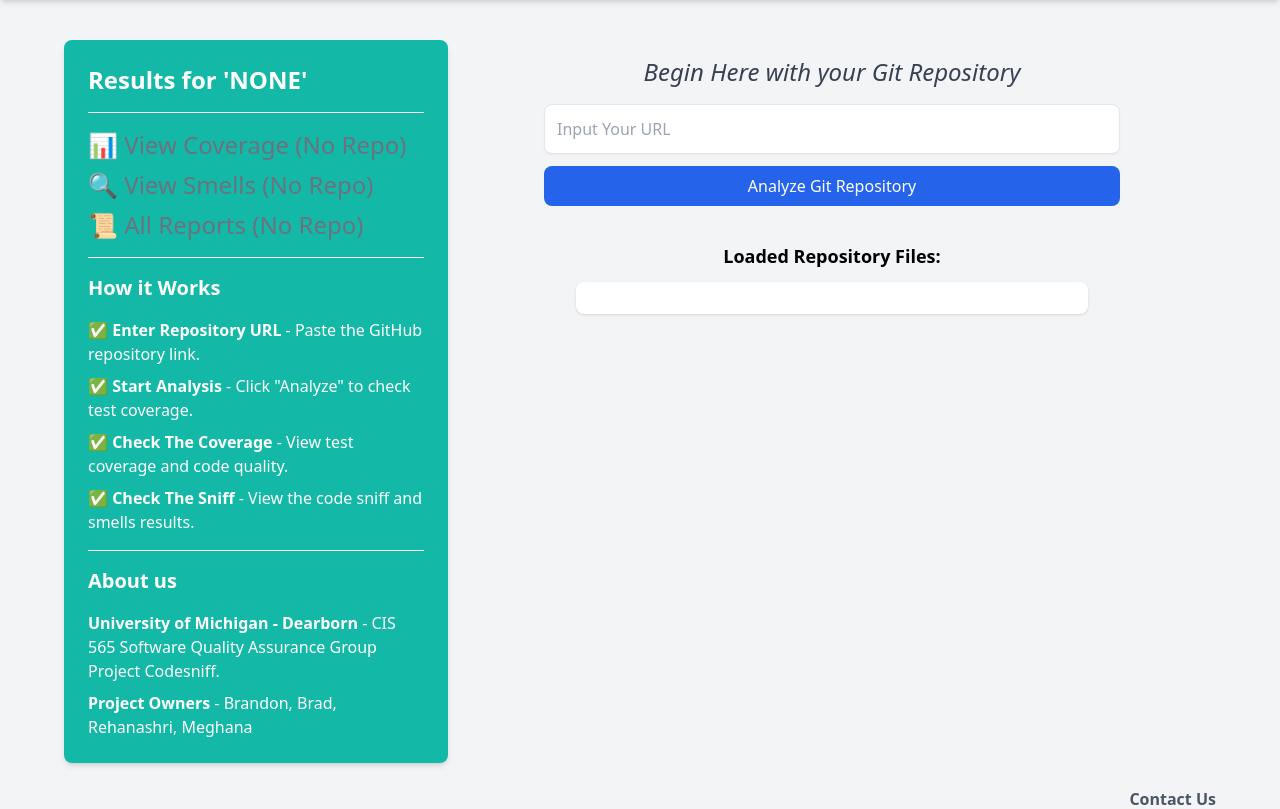
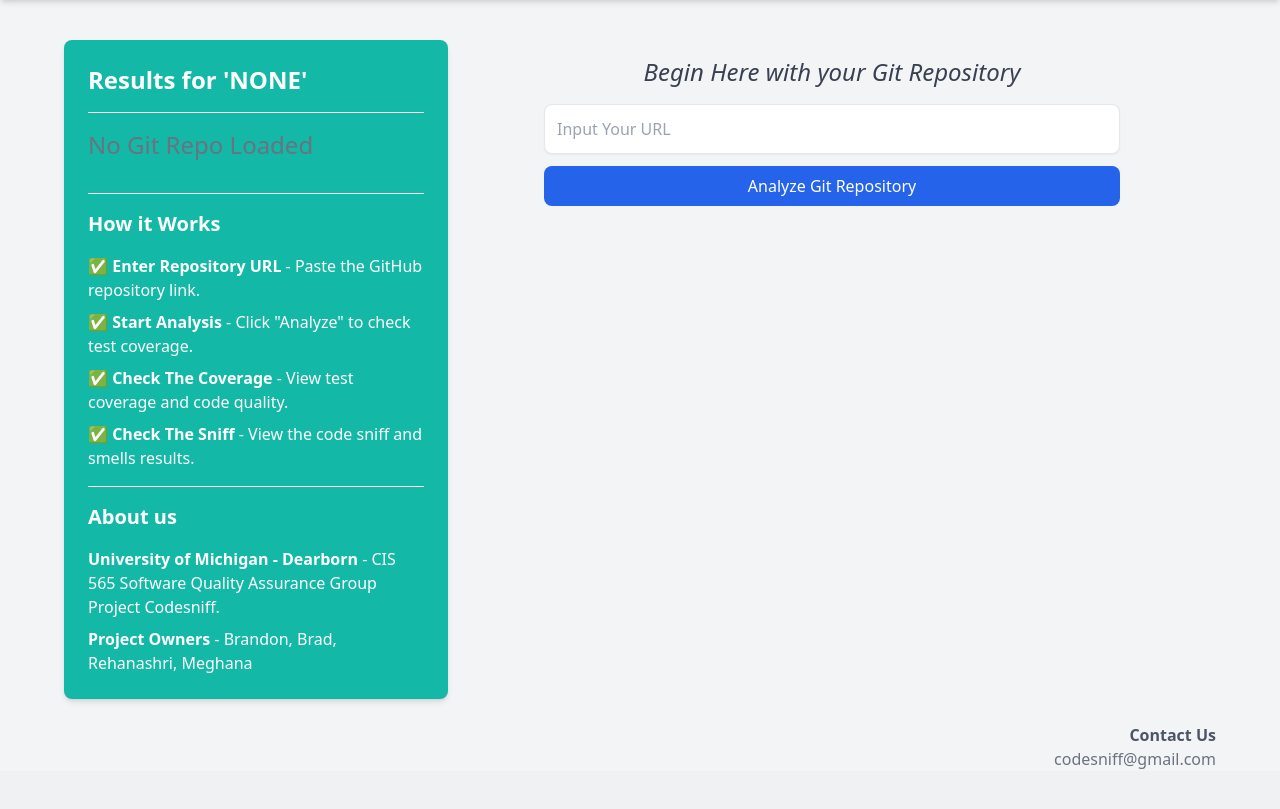
Before and after one commit to btbyard/CodeSniff, a Django app: template GitHubRepos/templates/home.html in a window 1280 px wide. Shown: the part 72-881 px from the top of the page. After the commit the page ends 841 px from the top, so only its background shows below. Run offline with Django 5.2, Linux system fonts and the light colour scheme; the template is opened without the code that fills it, so the values that code supplies are empty; some libraries are stand-ins or nearby versions.

Commit message:
updates to home page links and how they populate

```diff
--- a/GitHubRepos/templates/home.html
+++ b/GitHubRepos/templates/home.html
@@ -19,9 +19,9 @@
 
             <!-- Sidebar Navigation Links -->
             <nav class="flex flex-col space-y-2 text-2xl">
-                <a id="viewCoverage" href="#" class="text-gray-500 pointer-events-none">📊 View Coverage (No Repo)</a>
-                <a id="viewSmells" href="#" class="text-gray-500 pointer-events-none">🔍 View Smells (No Repo)</a>
-                <a id="allReports" href="#" class="text-gray-500 pointer-events-none">📜 All Reports (No Repo)</a>
+                <a id="viewCoverage" href="#" class="text-gray-500 pointer-events-none">No Git Repo Loaded</a>
+                <a id="viewSmells" href="#" class="text-gray-500 pointer-events-none"></a>
+                <a id="allReports" href="#" class="text-gray-500 pointer-events-none"></a>
             </nav>
 
             <hr class="border-white my-4">
@@ -55,8 +55,11 @@
 
             <p id="errorMessage" class="text-red-600 mt-3"></p>
 
-            <h3 class="text-lg font-semibold mt-6">Loaded Repository Files:</h3>
-            <ul id="repoContents" class="mt-3 w-full max-w-lg bg-white shadow rounded-lg p-4"></ul>
+            <!-- Loaded Repository Files Section (Initially Hidden) -->
+            <div id="repoContainer" class="hidden w-full max-w-lg mt-6">
+                <h3 class="text-lg font-semibold">Loaded Repository Files:</h3>
+                <ul id="repoContents" class="mt-3 bg-white shadow rounded-lg p-4"></ul>
+            </div>
         </div>
     </div>
 
@@ -96,6 +99,7 @@
                 if (!inputRepoUrl.trim()) {
                     errorMessage.textContent = "Please enter a valid GitHub URL.";
                     repoNameElement.textContent = "NONE";
+                    repoContainer.classList.add("hidden"); // Hide repository section when no repo is entered
                     return;
                 }
                 repoUrl = inputRepoUrl;
@@ -106,6 +110,7 @@
             if (!repoName) {
                 errorMessage.textContent = "Invalid GitHub URL format.";
                 repoNameElement.textContent = "NONE";
+                repoContainer.classList.add("hidden"); // Hide repository section
                 return;
             }
 
@@ -143,8 +148,12 @@
                     if (data.error) {
                         errorMessage.textContent = data.error;
                         repoNameElement.textContent = "NONE";
+                        epoContainer.classList.add("hidden"); // Hide repository section
                         return;
                     }
+
+                     // Show repository section when valid data is loaded
+                    repoContainer.classList.remove("hidden");
 
                     data.forEach(item => {
                         let li = document.createElement("li");
@@ -164,6 +173,7 @@
                 .catch(error => {
                     errorMessage.textContent = "Error fetching repository.";
                     repoNameElement.textContent = "NONE";
+                    repoContainer.classList.add("hidden"); // Hide repository section
                 });
         }
 
```
